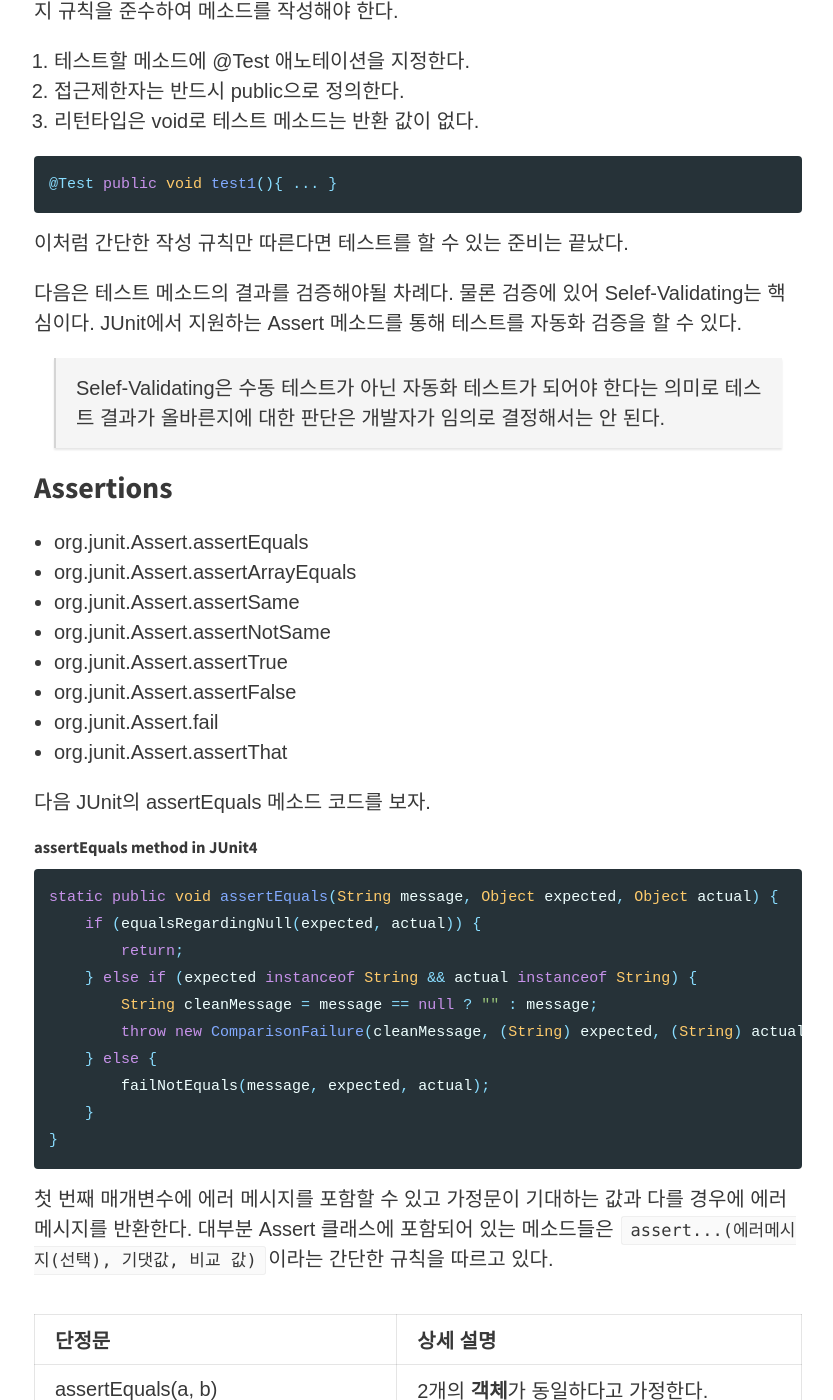
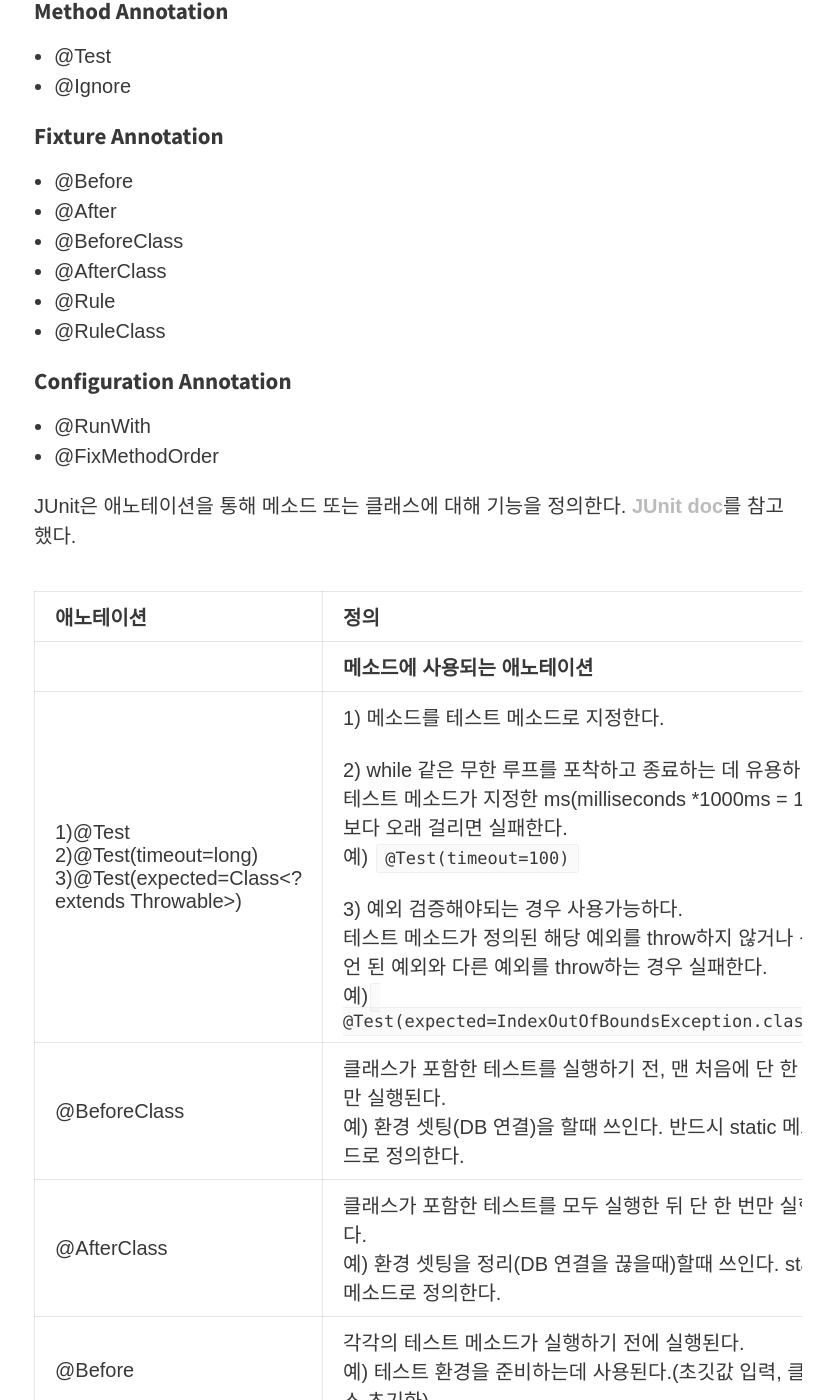
Before and after one commit to gmoon92/gmoon92.github.io, a Jekyll site: the page built from _posts/2018-10-20-junit.md, in a window 1280 px wide and 1400 px high, scrolled down 5187 px. Shown: the whole window, without its empty margins (222-1055 px from the left). Built offline with Jekyll 4.4.1, drawn with Linux system fonts in a browser that asks for light colours; comment, search, counter and statistics services are not loaded; some of the changed text lies outside the part shown.

Commit message:
junit u-

````diff
--- a/_posts/2018-10-20-junit.md
+++ b/_posts/2018-10-20-junit.md
@@ -56,14 +56,14 @@ JUnit이 하나의 테스트 클래스를 가져와 테스트를 수행하는
 
 다음 실행순서를 보면 각각의 @Test 메소드가 실행되는 과정에서  `setUp @Test tearDown` 단계를 거치는 특정 주기가 발생한다. 이 주기를 **JUnit의 메소드 단위 생명주기**라한다. 일반적으로 이 주기의 내부 프로세스는 다음과 같다.
 
-<img src="/md/img/junit/junit-life-cycle.png" height="400px">
+<img src="/md/img/junit/junit-life-cycle.png">
 <em>JUnit Life Cycle</em>
 
 먼저 setUp 단계에선 테스트에 필요한 오브젝트 또는 환경을 정의하고 @Test 단계에서 setUp에서 정의한 정보를 전달받아 테스트 결과를 검증한다. 마지막으로 tearDown 단계에서 정보를 정리하거나 테스트 검증 후 취할 동작을 정의한다. 다음 검증할  @Test 메소드 또한 이러한 일련의 프로세스를 거친다.
 
 특히 각각의 @Test 메소드를 호출하기 전에 setUp 단계에선 매번 테스트에 필요한 정보를 새로 정의한다. 이처럼 매번 테스트에 필요한 정보를 새로 정의하는 이유는 @Test 메소드 사이의 상호관계에서 발생하는 부작용을 방지하고 독립성을 보장하기 때문에 각각의 @Test 메소드는 독립적인 객체환경에서 동작할 수 있다.
 
-여기까지 JUnit의 생명주기를 보았다. 실제 JUnit의 생명주기는 이보다 더 복잡하지만 여기까지 이해하고 넘어가도 테스트 코드를 개발하는 데 무리가 없다. 하지만 알고 있을지 모르겠지만 픽스처라는 중요한 테스트 개념이 있다.
+여기까지 JUnit의 생명주기를 보았다. 실제 JUnit의 생명주기는 이보다 더 복잡하지만 여기까지 이해하고 넘어가도 테스트 코드를 작성하는 데 무리가 없다. 하지만 여기서 짚고 넘어가야 할 중요한 테스트 개념이 있다. 눈치챘을지 모르겠지만 앞서 설명에 픽스처라는 중요한 테스트 개념이 있었다.
 
 픽스처란 setUp 단계에서 정의한 정보를 뜻한다. 즉 테스트를 수행하는 데 필요한 정보나 오브젝트를 픽스쳐라 불린다. 테스트에서 픽스처를 정의하는 시점에 따라 테스트를 결과가 달라지기 때문에 픽스처의 정의 시점은 매우 중요하다. 이 때문에 setUp 단계가 각 메소드 단계 전에 실행할 것인지 또는 테스트 클래스가 실행되는 시점에 실행할 것인지에 따라 테스트 결과가 다를 수 있어 이러한 픽스처의 정의하는 시점을 관리하는 것은 매우 중요하다.
 
@@ -71,14 +71,14 @@ JUnit이 하나의 테스트 클래스를 가져와 테스트를 수행하는
 
 JUnit은 픽스처를 관리할 수 있는 테스트 애노테이션을 제공하고 있다. 이러한 테스트 애노테이션이 붙은 메소드를 픽스처 메소드라 부르는데 대표적으로 `@Before`, `@After`가 붙은 메소드가 이에 속한다.
 
-<img src="/md/img/junit/junit-fixture.png" height="400px">
+<img src="/md/img/junit/junit-fixture.png">
 <em>JUnit Fixture Method</em>
 
 다음 그림의 `Fixture`를 주의 깊게 보자. 일반적으로 픽스처 메소드는 테스트 메소드를 호출하는 시점 전후에 호출한다. 이러한 픽스처 메소드를 통해 여러 테스트 메소드들이 필요한 정보를 주입받아 테스트를 검증할 수 있다. 이러한 픽스처 메소드를 사용한 픽스처의 활용 방법은 테스트 코드에 중복된 픽스처를 관리함으로써 테스트 코드 베이스가 간결해진다.
 
 @Rule, @Before, @After 픽스처 메소드들은 테스트 메소드 호출 시점에 맞춰 픽스처를 관리해준다. 그렇다면 테스트 클래스가 실행되는 시점에 픽스처를 관리할 순 없을까?
 
-<img src="/md/img/junit/junit-fixture-class.png" height="400px">
+<img src="/md/img/junit/junit-fixture-class.png">
 <em>JUnit Fixture Method</em>
 
 물론 클래스 단위의 픽스처를 관리해주는 테스트 애노테이션이 있다.
@@ -97,7 +97,53 @@ _JUnitPractice.class -> JUnitPracticeTest.class_
 
 테스트 클래스의 이름은 테스트할 클래스 명 뒤에 Test를 붙여 생성한다. 필수적이진 않지만, 일반적으로 자바 클래스의 명명규칙으로 첫 글자는 대문자로 짓는 것처럼 테스트 클래스 명을 지을 때 뒤에 Test를 붙여 작성한다. 이는 암묵적인 약속으로 테스트 클래스 명을 작성할 시 지켜야 할 암묵적인 명명규칙이다.
 
-테스트 클래스를 생성했다면 다음으론 테스트 메소드를 작성해보자.
+테스트 클래스를 생성했다면 다음으론 JUnit이 제공하는 테스트 애노테이션에 대해 알아보자.
+
+### Annotations
+
+#### Method Annotation
+
+- @Test
+- @Ignore
+
+#### Fixture Annotation
+
+- @Before
+- @After
+- @BeforeClass
+- @AfterClass
+- @Rule
+- @RuleClass
+
+#### Configuration Annotation
+
+- @RunWith
+- @FixMethodOrder
+
+
+
+
+
+JUnit은 애노테이션을 통해 메소드 또는 클래스에 대해 기능을 정의한다.
+[JUnit doc](https://junit.org/junit4/javadoc/latest/index.html)를 참고했다.
+
+|  애노테이션 | 정의 |
+|:---------------|:-----|
+||**메소드에 사용되는 애노테이션**|
+|1)@Test <br/> 2)@Test(timeout=long) <br/> 3)@Test(expected=Class<? extends Throwable>) |1) 메소드를 테스트 메소드로 지정한다.<br/> <br/> 2) while 같은 무한 루프를 포착하고 종료하는 데 유용하다. <br/>테스트 메소드가 지정한 ms(milliseconds *1000ms = 1초)보다 오래 걸리면 실패한다. <br/>  예) `@Test(timeout=100)`<br/> <br/>  3) 예외 검증해야되는 경우 사용가능하다.<br/>테스트 메소드가 정의된 해당 예외를 throw하지 않거나 선언 된 예외와 다른 예외를 throw하는 경우 실패한다. <br/>예)` @Test(expected=IndexOutOfBoundsException.class)` <br/> |
+|@BeforeClass| 클래스가 포함한 테스트를 실행하기 전, 맨 처음에 단 한 번만 실행된다.<br/> 예)  환경 셋팅(DB 연결)을 할때 쓰인다. 반드시 static 메소드로 정의한다.|
+|@AfterClass| 클래스가 포함한 테스트를 모두 실행한 뒤 단 한 번만 실행된다. <br/> 예) 환경 셋팅을 정리(DB 연결을 끊을때)할때 쓰인다. static 메소드로 정의한다.|
+|@Before| 각각의 테스트 메소드가 실행하기 전에 실행된다. <br/> 예) 테스트 환경을 준비하는데 사용된다.(초깃값 입력, 클래스 초기화)|
+|@After|각각의 테스트 메소드가 실행을 한 후에 실행된다. <br/> 예) 테스트 환경을 정리하는데 사용된다.(임시 데이터 삭제, 기본값 복원)|
+|@Rule| TestRule을 구현한 클래스에 따라 `@Before`와 `@After` 실행 전 후에 실행된다. 반드시 public이여야 된다. 필드 또는 메소드에 TestRule을 구현한 클래스여야된다. <br/><br/>예) 공통적은 setUp() 또는 tearDown() 같은 메소드 작업을 사용할 경우에 `@Before`와 `@After`보다는 `@Rule`을 쓰는것이 바람직하다.|
+|@RuleClass| TestRule을 구현한 클래스에 따라 `@BeforeClass`와 `@AfterClass` 실행 전 후에 실행된다. 반드시 static이여야 된다.|
+| |**클래스 또는 메소드에 사용되는 애노테이션**|
+|@Ignore, <br/>@Ignore(왜 비활성화 시켰는지?)|테스트 메소드, 클래스를 비활성화 시킨다. <br/> 예) 1) 테스트 케이스가 아직 적용이 되지 않은 경우 <br/>  &nbsp;&nbsp;&nbsp;&nbsp;&nbsp; 2) 테스트의 실행 시간이 너무 길어서 포함될 수 없는 경우|
+| |**클래스에 사용되는 애노테이션**|
+|@RunWith|  `@RunWith`에 명시된 클래스를 확장할 수 있다.<br/> JUnit은 각각의 테스트가 서로 영향을 주지 않고 독립적으로 실행한다. 때문에 각각의 `@Test`마다 오브젝트를 생성한다. 이와 같은 JUnit의 특성으로 인하여 ApplicationContext도 매번 느려지는 단점이 있다.<br/>그러나 `@RunWith`은 각각의 테스트별로 오브젝트가 생성이 되더라도 싱글톤의 ApplicationContext를 보장하는 역할을 한다.<br/> 예) `@RunWith(SpringJUnit4ClassRunner.class)`|
+|@FixMethodOrder (MethodSorters.Enum)| 클래스가 포함한 메소드의 실행 순서를 지정한다. <br/>이 애노테이션은 JUnit 4.11 버전 이후  부터 지원한다. <br/><br/> 예) 1) `@FixMethodOrder (MethodSorters.DEFAULT)` <br/> &nbsp;&nbsp;&nbsp;&nbsp;&nbsp;&nbsp;&nbsp;&nbsp;&nbsp;&nbsp;&nbsp;&nbsp; `DEFAULT` : HashCode를 기반으로 순서가 결정되어 실행한다.  <br/> &nbsp;&nbsp;&nbsp;&nbsp;&nbsp;&nbsp;2) `@FixMethodOrder (MethodSorters.JVM)` <br/> &nbsp;&nbsp;&nbsp;&nbsp;&nbsp;&nbsp;&nbsp;&nbsp;&nbsp;&nbsp;&nbsp;&nbsp; `JVM` : JVM에서 반환 한 순서대로 실행한다.<br/>  &nbsp;&nbsp;&nbsp;&nbsp;&nbsp;&nbsp;3) `@FixMethodOrder (MethodSorters.NAME_ASCENDING `<br/> &nbsp;&nbsp;&nbsp;&nbsp;&nbsp;&nbsp;&nbsp;&nbsp;&nbsp;&nbsp;&nbsp;&nbsp; `NAME_ASCENDING` : 메소드 명을 오름차순으로 정렬한 순서로 실행한다. <br/> |
+
+
 
 ### @Test public void methodName()
 
@@ -105,7 +151,7 @@ _JUnitPractice.class -> JUnitPracticeTest.class_
 
 1. 테스트할 메소드에 @Test 애노테이션을 지정한다.
 2. 접근제한자는 반드시 public으로 정의한다.
-3. 리턴타입은 void로  테스트 메소드는 반환 값이 없다.
+3. 리턴 타입은 void로  테스트 메소드는 반환 값이 없다.
 
 ``` java
 @Test public void test1(){ ... }
@@ -113,9 +159,9 @@ _JUnitPractice.class -> JUnitPracticeTest.class_
 
 이처럼 간단한 작성 규칙만 따른다면 테스트를 할 수 있는 준비는 끝났다.
 
-다음은 테스트 메소드의 결과를 검증해야될 차례다. 물론 검증에 있어  Selef-Validating는 핵심이다. JUnit에서 지원하는 Assert 메소드를 통해 테스트를 자동화 검증을 할 수 있다.
+다음은 테스트 메소드의 결과를 검증해야될 차례다. 물론 검증에 있어  Self-Validating는 핵심이다. JUnit에서 지원하는 Assert 메소드를 통해 테스트를 자동화 검증을 할 수 있다.
 
->Selef-Validating은 수동 테스트가 아닌 자동화 테스트가 되어야 한다는 의미로 테스트 결과가 올바른지에 대한 판단은 개발자가 임의로 결정해서는 안 된다.
+>단위 테스트의 FIRST 규칙 중 Self-Validating 규칙은 수동 테스트가 아닌 자동화 테스트가 되어야 한다는 의미로 테스트 결과가 올바른지에 대한 판단은 개발자가 임의로 결정해서는 안 된다.
 
 ### Assertions
 
@@ -125,6 +171,7 @@ _JUnitPractice.class -> JUnitPracticeTest.class_
 - org.junit.Assert.assertNotSame
 - org.junit.Assert.assertTrue
 - org.junit.Assert.assertFalse
+- org.junit.Assert.assertNotNull
 - org.junit.Assert.fail
 - org.junit.Assert.assertThat
 
@@ -246,30 +293,6 @@ public void test(){
 
 ```
 
-
-
-### Annotations
-
-JUnit은 애노테이션을 통해 메소드 또는 클래스에 대해 기능을 정의한다.
-[JUnit doc](https://junit.org/junit4/javadoc/latest/index.html)를 참고했다.
-
-|  애노테이션 | 정의 |
-|:---------------|:-----|
-||**메소드에 사용되는 애노테이션**|
-|1)@Test <br/> 2)@Test(timeout=long) <br/> 3)@Test(expected=Class<? extends Throwable>) |1) 메소드를 테스트 메소드로 지정한다.<br/> <br/> 2) while 같은 무한 루프를 포착하고 종료하는 데 유용하다. <br/>테스트 메소드가 지정한 ms(milliseconds *1000ms = 1초)보다 오래 걸리면 실패한다. <br/>  예) `@Test(timeout=100)`<br/> <br/>  3) 예외 검증해야되는 경우 사용가능하다.<br/>테스트 메소드가 정의된 해당 예외를 throw하지 않거나 선언 된 예외와 다른 예외를 throw하는 경우 실패한다. <br/>예)` @Test(expected=IndexOutOfBoundsException.class)` <br/> |
-|@BeforeClass| 클래스가 포함한 테스트를 실행하기 전, 맨 처음에 단 한 번만 실행된다.<br/> 예)  환경 셋팅(DB 연결)을 할때 쓰인다. 반드시 static 메소드로 정의한다.|
-|@AfterClass| 클래스가 포함한 테스트를 모두 실행한 뒤 단 한 번만 실행된다. <br/> 예) 환경 셋팅을 정리(DB 연결을 끊을때)할때 쓰인다. static 메소드로 정의한다.|
-|@Before| 각각의 테스트 메소드가 실행하기 전에 실행된다. <br/> 예) 테스트 환경을 준비하는데 사용된다.(초깃값 입력, 클래스 초기화)|
-|@After|각각의 테스트 메소드가 실행을 한 후에 실행된다. <br/> 예) 테스트 환경을 정리하는데 사용된다.(임시 데이터 삭제, 기본값 복원)|
-|@Rule| TestRule을 구현한 클래스에 따라 `@Before`와 `@After` 실행 전 후에 실행된다. 반드시 public이여야 된다. 필드 또는 메소드에 TestRule을 구현한 클래스여야된다. <br/><br/>예) 공통적은 setUp() 또는 tearDown() 같은 메소드 작업을 사용할 경우에 `@Before`와 `@After`보다는 `@Rule`을 쓰는것이 바람직하다.|
-|@RuleClass| TestRule을 구현한 클래스에 따라 `@BeforeClass`와 `@AfterClass` 실행 전 후에 실행된다. 반드시 static이여야 된다.|
-| |**클래스 또는 메소드에 사용되는 애노테이션**|
-|@Ignore, <br/>@Ignore(왜 비활성화 시켰는지?)|테스트 메소드, 클래스를 비활성화 시킨다. <br/> 예) 1) 테스트 케이스가 아직 적용이 되지 않은 경우 <br/>  &nbsp;&nbsp;&nbsp;&nbsp;&nbsp; 2) 테스트의 실행 시간이 너무 길어서 포함될 수 없는 경우|
-| |**클래스에 사용되는 애노테이션**|
-|@RunWith|  `@RunWith`에 명시된 클래스를 확장할 수 있다.<br/> JUnit은 각각의 테스트가 서로 영향을 주지 않고 독립적으로 실행한다. 때문에 각각의 `@Test`마다 오브젝트를 생성한다. 이와 같은 JUnit의 특성으로 인하여 ApplicationContext도 매번 느려지는 단점이 있다.<br/>그러나 `@RunWith`은 각각의 테스트별로 오브젝트가 생성이 되더라도 싱글톤의 ApplicationContext를 보장하는 역할을 한다.<br/> 예) `@RunWith(SpringJUnit4ClassRunner.class)`|
-|@FixMethodOrder (MethodSorters.Enum)| 클래스가 포함한 메소드의 실행 순서를 지정한다. <br/>이 애노테이션은 JUnit 4.11 버전 이후  부터 지원한다. <br/><br/> 예) 1) `@FixMethodOrder (MethodSorters.DEFAULT)` <br/> &nbsp;&nbsp;&nbsp;&nbsp;&nbsp;&nbsp;&nbsp;&nbsp;&nbsp;&nbsp;&nbsp;&nbsp; `DEFAULT` : HashCode를 기반으로 순서가 결정되어 실행한다.  <br/> &nbsp;&nbsp;&nbsp;&nbsp;&nbsp;&nbsp;2) `@FixMethodOrder (MethodSorters.JVM)` <br/> &nbsp;&nbsp;&nbsp;&nbsp;&nbsp;&nbsp;&nbsp;&nbsp;&nbsp;&nbsp;&nbsp;&nbsp; `JVM` : JVM에서 반환 한 순서대로 실행한다.<br/>  &nbsp;&nbsp;&nbsp;&nbsp;&nbsp;&nbsp;3) `@FixMethodOrder (MethodSorters.NAME_ASCENDING `<br/> &nbsp;&nbsp;&nbsp;&nbsp;&nbsp;&nbsp;&nbsp;&nbsp;&nbsp;&nbsp;&nbsp;&nbsp; `NAME_ASCENDING` : 메소드 명을 오름차순으로 정렬한 순서로 실행한다. <br/> |
-
-
 ---
 
 ### JUnit 생명주기
@@ -343,7 +366,7 @@ public class JUnitMethodLifeCycleTest {
 }
 ```
 
-<img src="/md/img/junit/junit-life-cycle-result1.png" height="500px">
+<img src="/md/img/junit/junit-assertion-result.png" >
 <em>JUnit 생명주기 테스트 결과</em>
 
 테스트의 결과를 보면 다음과 같다.<br/>
@@ -356,6 +379,9 @@ public class JUnitMethodLifeCycleTest {
 
 #### 메소드 단위 생명주기
 
+<img src="/md/img/junit/junit-assertion-life-cycle-result.png" >
+<em>JUnit 생명주기 테스트 결과</em>
+
 위 그림은 테스트의 결과에 따른 생명주기를 그림으로 표현했다.<br/>
 그림을 보면 각각의 `@Test` 메소드가 실행되는 과정에서 `@Before`, `@After` 매번 인스턴스를 생성한다.<br/>
 매번 인스턴스를 생성함으로 `@Test` 메소드 사이의 상호관계에서 발생하는 부작용을 방지하고 `@Test` 메소드가 독립성을 보장받게 된다.
@@ -367,7 +393,7 @@ public class JUnitMethodLifeCycleTest {
 
 xUnit에는 프로그래밍 언어의 앞자리를 따서 Java는 Junit, C++는 CppUnit, .NET은 NUnit 등 다양한 프로그래밍 언어의 테스트 프레임워크를 제공하고 있다.
 
-자동화 테스트의 출발은 자동화 검증이 되는 단위 테스트의 작성으로부터 시작된다. 단위 테스트 작성 기준에 있어 Selef-Validating는 핵심이다. Selef-Validating은 수동 테스트가 아닌 자동화 테스트가 되어야 한다는 의미로 테스트 결과가 올바른지에 대한 판단은 개발자가 임의로 결정해서는 안 된다. 즉 전적으로 자동화 검증을 해줄 수 있는 도구에 의존해야 한다. JUnit은 결과에 대해 자동으로 검증을 지원하는 단위 테스트 프레임워크로 GUI 기반으로 설계되어 테스트 결과에 대해 직관적으로 볼 수 있고 설정이 간단한 편이다.
+자동화 테스트의 출발은 자동화 검증이 되는 단위 테스트의 작성으로부터 시작된다. 단위 테스트 작성 기준에 있어 Self-Validating는 핵심이다. Self-Validating은 수동 테스트가 아닌 자동화 테스트가 되어야 한다는 의미로 테스트 결과가 올바른지에 대한 판단은 개발자가 임의로 결정해서는 안 된다. 즉 전적으로 자동화 검증을 해줄 수 있는 도구에 의존해야 한다. JUnit은 결과에 대해 자동으로 검증을 지원하는 단위 테스트 프레임워크로 GUI 기반으로 설계되어 테스트 결과에 대해 직관적으로 볼 수 있고 설정이 간단한 편이다.
 
 
 오늘날 스프링 프레임워크 또한 JUnit을 통해 만들어졌다. 스프링은 오픈소스 경량급 애플리케이션 프레임워크로 많은 개발자가 함께 만든 오픈소스의 산물이다. 이처럼 스프링은 복잡한 엔터프라이즈를 개발할 때 많은 개발자가 프로그래밍 모델을 제시하고 개발한다. 이때 개발된 소스코드를 JUnit을 통해 검증하고 발전시킨다.
````
Also changed, not shown: _posts/2018-08-24-test-driven-development.md (+2 -2 lines), md/img/junit/junit-assertion-life-cycle-result.png (added), md/img/junit/junit-assertion-result.png (renamed from md/img/junit/junit-life-cycle-result1.png), md/img/junit/junit-fixture-class.png, md/img/junit/junit-fixture.png, md/img/junit/junit-method-life-cycle.png (deleted).
